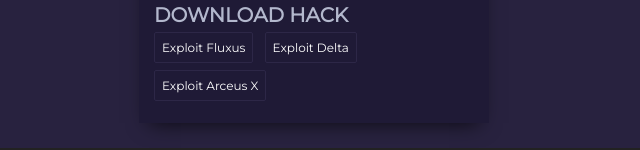
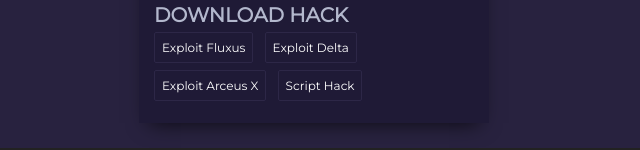
Before and after one commit to hoainghia04/myweb4, a plain HTML site: page index.html in a window 1280 px wide. Shown: the part 629-779 px from the top of the page, 326-966 px from the left. Drawn offline with nearby package versions, Linux system fonts and the light colour scheme.

Commit message:
Update index.html

```diff
--- a/index.html
+++ b/index.html
@@ -79,6 +79,7 @@
                 <li class="a"><a href="https://linkvertise.com/452021/deltaexploit/1" target="_blank">Exploit Delta</a>
                 </li>
                 <li class="a"><a href="https://link-hub.net/452021/arceusx" target="_blank">Exploit Arceus X</a></li>
+                <li class="a"><a href="https://github.com/SHAREHACK?tab=repositories" target="_blank">Script Hack</a></li>
             </ul>
         </div>
 
```
